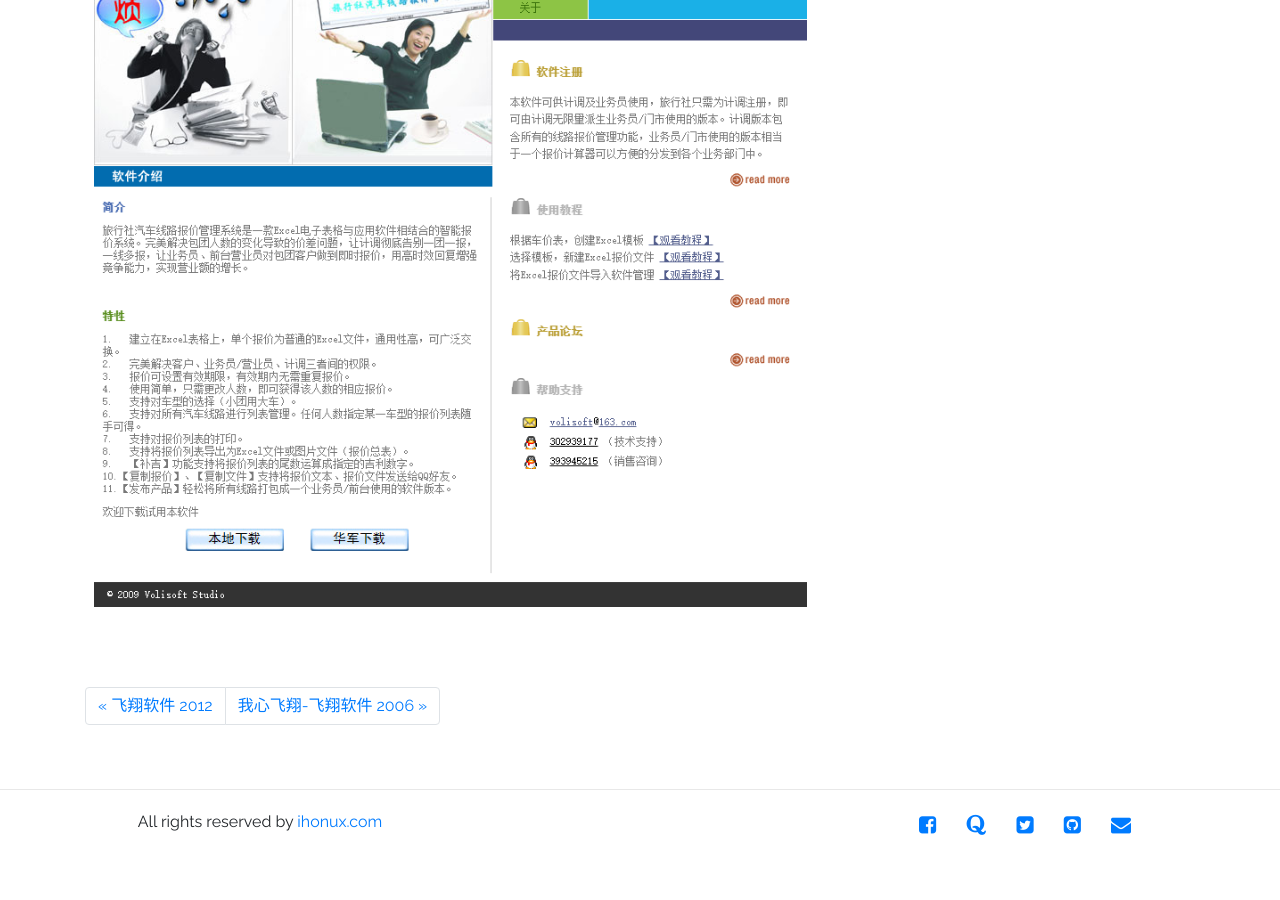
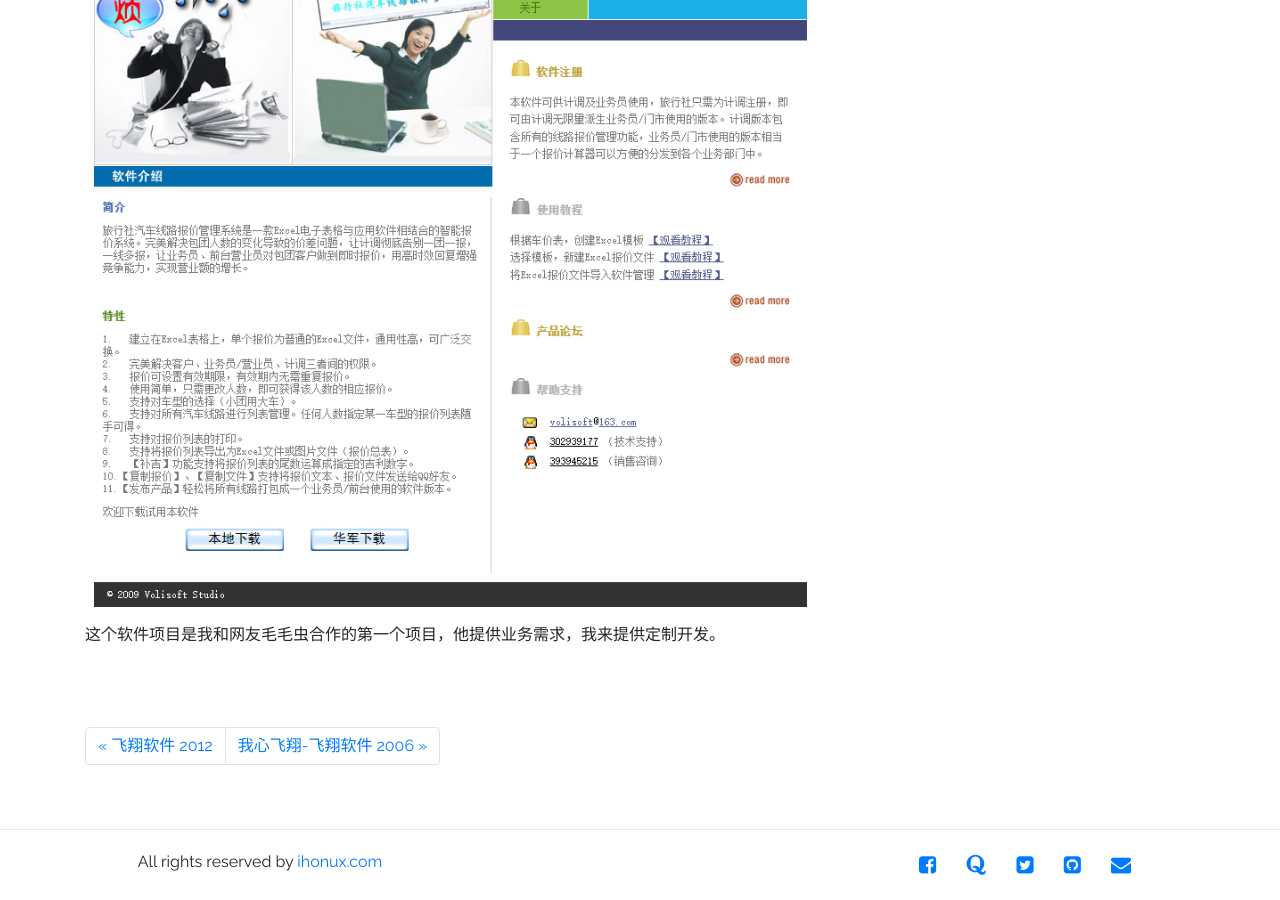
Before and after one commit to past-records/past-records.github.io, a Jekyll site: the page built from _posts/2011-12-12-volisoft-2011.markdown, in a window 1280 px wide and 900 px high, scrolled down 2384 px. Built offline with Jekyll 4.4.1, drawn with Linux system fonts in a browser that asks for light colours; before the commit the page ends 3244 px from its top, so only the background shows below that.

Commit message:
Update 2011-12-12-volisoft-2011.markdown

```diff
--- a/_posts/2011-12-12-volisoft-2011.markdown
+++ b/_posts/2011-12-12-volisoft-2011.markdown
@@ -27,3 +27,5 @@ categories: [我的网站, Volisoft, 飞翔软件]
 <h3>Volisoft旅行社汽车线路报价管理系统 产品页</h3>
 
 ![飞翔软件 2011]({{site.baseurl}}/images/web/飞翔软件2011-旅行社汽车线路报价管理系统.png)
+
+这个软件项目是我和网友毛毛虫合作的第一个项目，他提供业务需求，我来提供定制开发。
```
